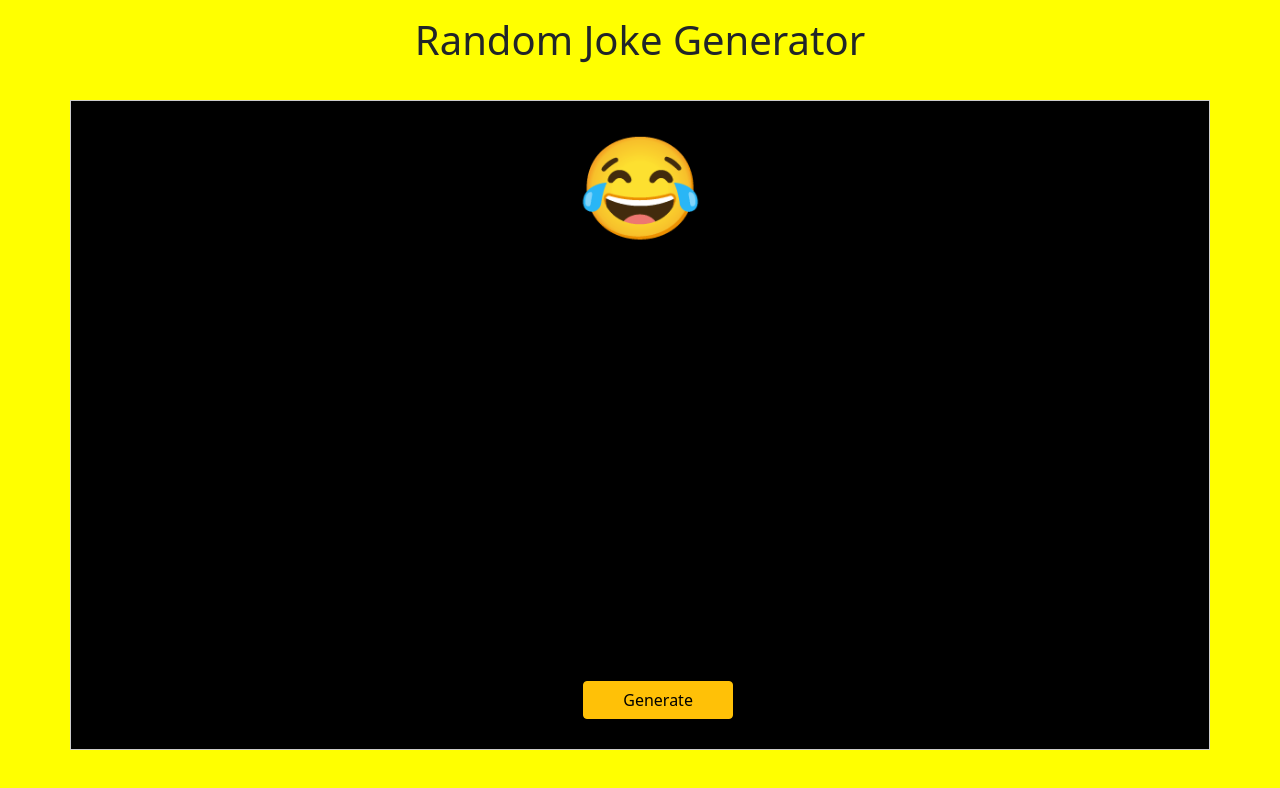
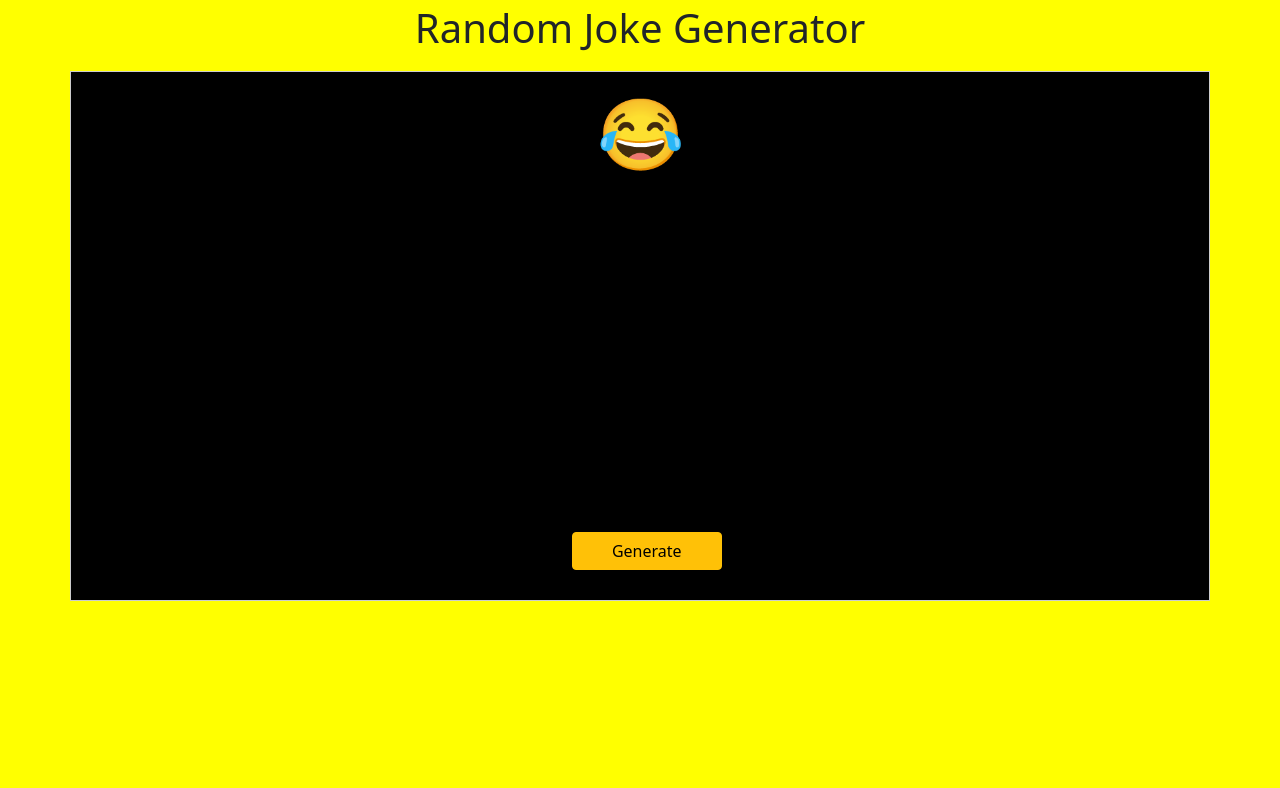
Before and after one commit to gurjeetsinghmundra/Random-Joke-Generator, a plain HTML site: page index.html in a window 1280 px wide. Drawn offline with nearby package versions, Linux system fonts and the light colour scheme.

Commit message:
Third Commit

```diff
--- a/css/style.css
+++ b/css/style.css
@@ -3,11 +3,11 @@ body{
 }
 
 .container{
-    height: 650px;
-    width:1200px;
+    height: 530px;
+    width:1300px;
     background-color: black;
     position: relative;
-    margin-top: 20px;
+    margin-top: 15px;
     border: 1px solid #ccc;
     color: white;
     text-align: center;
@@ -17,14 +17,14 @@ body{
 span{
     display: block;
     text-align: center;
-    font-size: 100px;
+    font-size: 70px;
     margin-bottom: 20px;
 }
 
 .btn{
     position: absolute;
     bottom: 30px; /* Adjust spacing as needed */
-    left: 45%;
+    left: 44%;
     width: 150px;
 
 }
--- a/index.html
+++ b/index.html
@@ -16,11 +16,11 @@
   </head>
   <body>
 
-    <h1 class=" text-black text-center p-3">Random Joke Generator</h1>
+    <h1 class=" text-black text-center p-1">Random Joke Generator</h1>
 
     <div class="container p-2 ">
         <span>&#128514;</span>
-        <h1 id="answer"></h1>
+        <h2 id="answer"></h2>
 
         <button type="button" class="btn btn-warning" id="generate">Generate</button>
 
```
